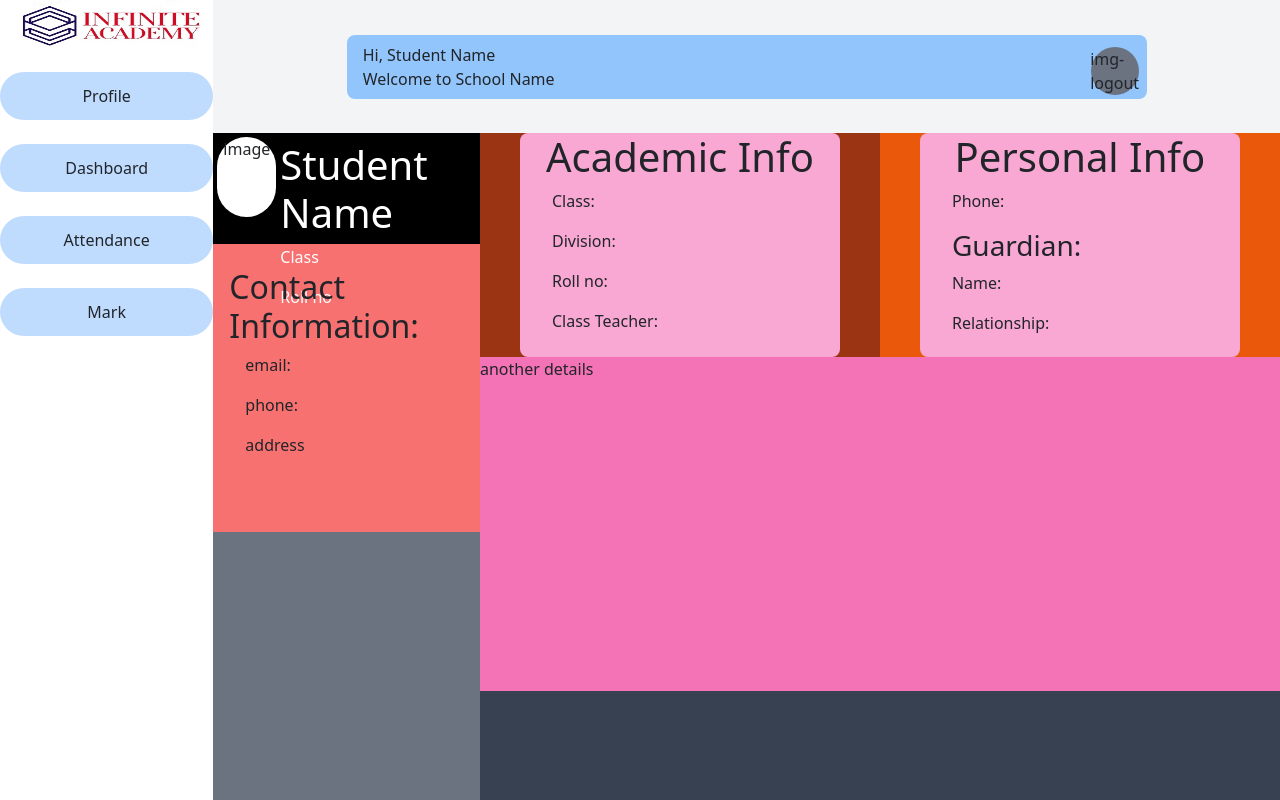
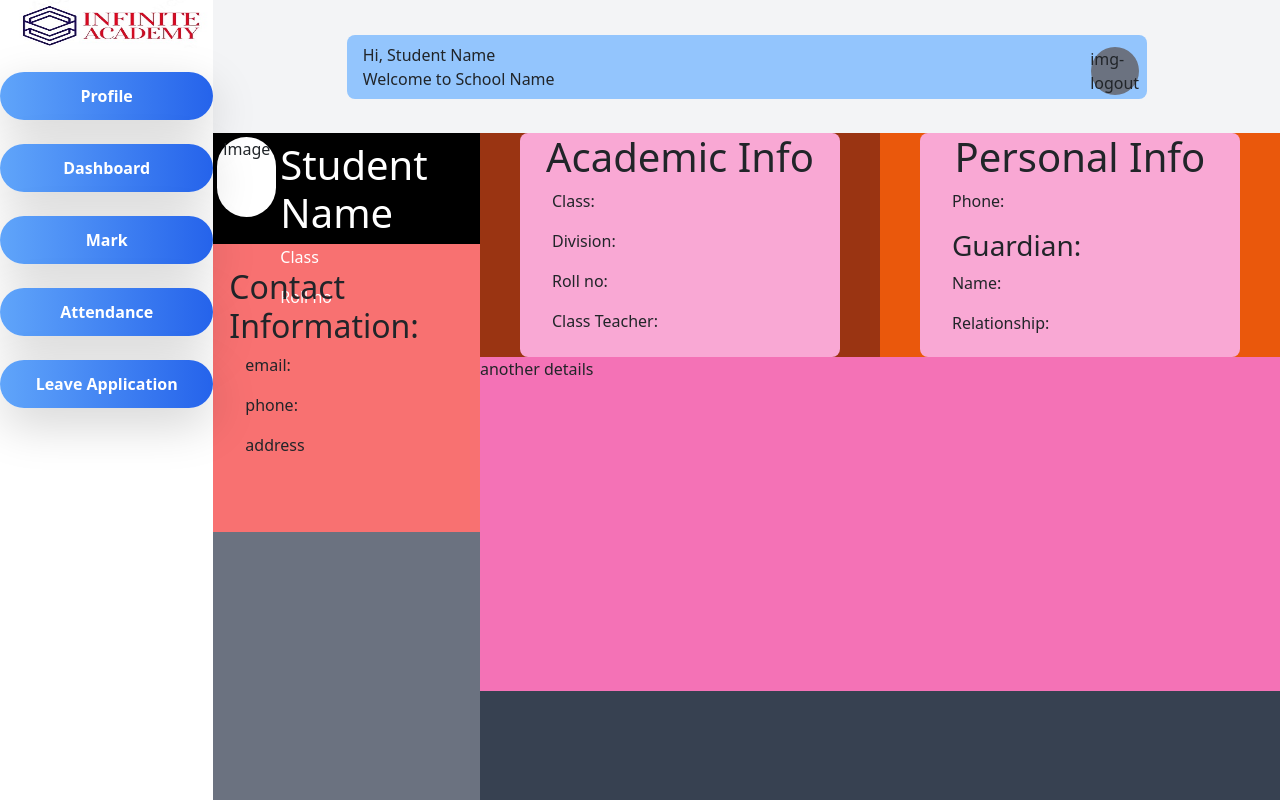
Before and after one commit to jithiee/Infinite-Academy-Frontend, a React (Vite) app in the folder INFINITE/: page /studentprofile in a window 1280 px wide. Built offline with nearby package versions, Linux system fonts and the light colour scheme.

Commit message:
student leave letter form

```diff
--- a/INFINITE/src/App.jsx
+++ b/INFINITE/src/App.jsx
@@ -1,6 +1,5 @@
 
-import Navbar from "./layouts/navbars/Navbar"
-import LoginPage from "./pages/LoginPage"
+
 
 
 
@@ -10,8 +9,7 @@ function App() {
 
   return (
     <>
-<Navbar/>
-{/* <LoginPage/> */}
+
 
 
 
--- /dev/null
+++ b/INFINITE/src/features/profile/components/student/LeaveLetterForm.jsx
@@ -0,0 +1,80 @@
+import React from 'react';
+
+const LeaveLetterForm = () => {
+    return (
+        <div className="min-h-screen bg-gray-100 flex items-center justify-center py-12 px-4 sm:px-6 lg:px-8  ">
+            <div className="max-w-md w-full space-y-8 bg-white p-10 rounded-lg shadow-lg">
+                <div>
+                    <h2 className="text-center text-3xl font-extrabold text-gray-900">Student Leave Application</h2>
+                    <p className="mt-2 text-center text-sm text-gray-600">
+                        Please fill in the details below
+                    </p>
+                </div>
+                <form className="mt-8 space-y-6" action="#" method="POST">
+                    <div className="rounded-md shadow-sm -space-y-px">
+                        <div>
+                            <label htmlFor="student-name" className="sr-only">Student Name</label>
+                            <input id="student-name" name="student-name" type="text" required
+                                className="appearance-none rounded-none relative block w-full px-3 py-2 border border-gray-300 placeholder-gray-500 text-gray-900 rounded-t-md focus:outline-none focus:ring-indigo-500 focus:border-indigo-500 focus:z-10 sm:text-sm"
+                                placeholder="Student Name" />
+                        </div>
+                        <div>
+                            <label htmlFor="class" className="sr-only">Class</label>
+                            <input id="class" name="class" type="text" required
+                                className="appearance-none rounded-none relative block w-full px-3 py-2 border border-gray-300 placeholder-gray-500 text-gray-900 focus:outline-none focus:ring-indigo-500 focus:border-indigo-500 focus:z-10 sm:text-sm"
+                                placeholder="Class" />
+                        </div>
+                        <div>
+                            <label htmlFor="division" className="sr-only">Division</label>
+                            <input id="division" name="division" type="text" required
+                                className="appearance-none rounded-none relative block w-full px-3 py-2 border border-gray-300 placeholder-gray-500 text-gray-900 focus:outline-none focus:ring-indigo-500 focus:border-indigo-500 focus:z-10 sm:text-sm"
+                                placeholder="Division" />
+                        </div>
+                        <div>
+                            <label htmlFor="classteacher" className="sr-only">Class Teacher</label>
+                            <select id="classteacher" name="classteacher" required
+                                className="appearance-none rounded-none relative block w-full px-3 py-2 border border-gray-300 placeholder-gray-500 text-gray-900 focus:outline-none focus:ring-indigo-500 focus:border-indigo-500 focus:z-10 sm:text-sm">
+                                <option value="" disabled selected>Select Class Teacher</option>
+                                <option value="teacher1">Teacher 1</option>
+                                <option value="teacher2">Teacher 2</option>
+                                <option value="teacher3">Teacher 3</option>
+                            </select>
+                        </div>
+                        <div>
+                            <label htmlFor="phone" className="sr-only">Phone</label>
+                            <input id="phone" name="phone" type="number" required
+                                className="appearance-none rounded-none relative block w-full px-3 py-2 border border-gray-300 placeholder-gray-500 text-gray-900 focus:outline-none focus:ring-indigo-500 focus:border-indigo-500 focus:z-10 sm:text-sm"
+                                placeholder="Phone" />
+                        </div>
+                        <div>
+                            <label htmlFor="start-date" className="sr-only">Start Date</label>
+                            <input id="start-date" name="start-date" type="date" required
+                                className="appearance-none rounded-none relative block w-full px-3 py-2 border border-gray-300 placeholder-gray-500 text-gray-900 focus:outline-none focus:ring-indigo-500 focus:border-indigo-500 focus:z-10 sm:text-sm"
+                                placeholder="Start Date" />
+                        </div>
+                        <div>
+                            <label htmlFor="end-date" className="sr-only">End Date</label>
+                            <input id="end-date" name="end-date" type="date" required
+                                className="appearance-none rounded-none relative block w-full px-3 py-2 border border-gray-300 placeholder-gray-500 text-gray-900 rounded-b-md focus:outline-none focus:ring-indigo-500 focus:border-indigo-500 focus:z-10 sm:text-sm"
+                                placeholder="End Date" />
+                        </div>
+                        <div>
+                            <label htmlFor="reason" className="sr-only">Reason for Leave</label>
+                            <textarea id="reason" name="reason" rows="3" required
+                                className="appearance-none rounded-none relative block w-full px-3 py-2 border border-gray-300 placeholder-gray-500 text-gray-900 focus:outline-none focus:ring-indigo-500 focus:border-indigo-500 focus:z-10 sm:text-sm"
+                                placeholder="Reason for Leave"></textarea>
+                        </div>
+                    </div>
+                    <div>
+                        <button type="submit"
+                            className="group relative w-full flex justify-center py-2 px-4 border border-transparent text-sm font-medium rounded-md text-white bg-indigo-600 hover:bg-indigo-700 focus:outline-none focus:ring-2 focus:ring-offset-2 focus:ring-indigo-500">
+                            Apply for Leave
+                        </button>
+                    </div>
+                </form>
+            </div>
+        </div>
+    );
+}
+
+export default LeaveLetterForm;
--- a/INFINITE/src/features/profile/components/student/StudentProfile.jsx
+++ b/INFINITE/src/features/profile/components/student/StudentProfile.jsx
@@ -4,6 +4,7 @@ import Sidebar from "../../../../layouts/sidebar/Sidebar"
 import StudentDashboard from '../student/StudentDashboard';
 import StudentMark from '../student/StudentMark';
 import StudentAttendence from '../student/StudentAttendence'
+import LeaveLetterForm from './LeaveLetterForm';
 
 const Profile = () => {
   const [isSidebarOpen, setIsSidebarOpen] = useState(false);
@@ -42,7 +43,7 @@ const Profile = () => {
               <button onClick={toggleSidebar} className="text-2xl lg:hidden mr-4">
                 <AiOutlineMenu />
               </button>
-              <div className='pl-4'>
+              <div className='pl-4 ' >
                 Hi, Student Name <br /> Welcome to School Name
               </div>
             </div>
@@ -96,6 +97,7 @@ const Profile = () => {
            {activeComponent === 'dashboard' && <StudentDashboard/>}
            {activeComponent === 'mark' && <StudentMark/>}
            {activeComponent === 'attendence' && <StudentAttendence/>}
+           {activeComponent === 'leaveform' && <LeaveLetterForm/>}
 
       </div>
     </div>
--- a/INFINITE/src/layouts/navbars/Navbar.jsx
+++ b/INFINITE/src/layouts/navbars/Navbar.jsx
@@ -22,7 +22,7 @@ const Navbar = () => {
   }, [searchRef]);
 
   return (
-    <div className='bg-white w-full h-16 flex items-center justify-between border-b border-solid border-b-slate-200 sticky top-0 z-10'>
+    <div className='bg-white w-full h-16 flex items-center justify-between border-b border-solid border-b-slate-200 sticky top-0 z-10 '>
       <div className='w-80 flex items-center justify-center md:justify-center'>
         <img src={logoImage} alt="logo" className='w-44 h-10' />
       </div>
@@ -32,7 +32,7 @@ const Navbar = () => {
             <NavLink
               to='/'
               className={({ isActive }) =>
-                `cursor-pointer font-semibold no-underline ${isActive ? "text-blue-600" : "text-gray-700"}`
+                `cursor-pointer  font-semibold no-underline ${isActive ? "text-blue-600" : "text-gray-700"}`
               }
             >
               Home
--- a/INFINITE/src/layouts/sidebar/Sidebar.jsx
+++ b/INFINITE/src/layouts/sidebar/Sidebar.jsx
@@ -4,28 +4,88 @@ import { CgProfile } from "react-icons/cg";
 import { MdDashboard } from "react-icons/md";
 import { FaCalendarAlt } from "react-icons/fa";
 import { PiExamBold } from "react-icons/pi";
-const Sidebar = ({ isSidebarOpen, sidebarRef,setActiveComponent }) => {
+import {Link} from 'react-router-dom'
+
+
+const Sidebar = ({ isSidebarOpen, sidebarRef, setActiveComponent }) => {
   return (
-    <div className={`bg-white w-1/6 h-screen flex flex-col gap-4 fixed lg:relative z-10 transform ${isSidebarOpen ? 'translate-x-0' : '-translate-x-full'} lg:translate-x-0 transition-transform duration-300 ease-in-out`}>
+    <div className={`bg-white w-1/6 h-screen flex flex-col gap-4 fixed lg:relative z-10 transform ${isSidebarOpen ? 'translate-x-0' : '-translate-x-full'} lg:translate-x-0 transition-transform duration-300 ease-in-out  `}>
+            <Link
+             to='/'
+            >
       <div ref={sidebarRef} className='bg-blue-200 h-12 flex justify-center items-center'>
-        <img src={schoolicon} alt="schoolimg" className='w-full h-full' />
+            <img src={schoolicon} alt="schoolimg" className='w-full h-full' />
       </div>
-      <div className='bg-blue-200 h-12 rounded-full flex justify-center items-center hover:bg-red-300' onClick={() => setActiveComponent('profile')}>
-        <span className='block lg:hidden'><CgProfile /></span>
-        <span className="hidden lg:block">Profile</span>
+            </Link>
+
+      <div
+        className="bg-gradient-to-r from-blue-400 to-blue-600 h-12 rounded-full flex justify-center items-center hover:bg-gradient-to-r hover:from-red-400 hover:to-red-600 transition-all duration-700 ease-in-out shadow-lg hover:shadow-xl cursor-pointer px-4 lg:px-6"
+        onClick={() => setActiveComponent('profile')}
+      >
+
+        <span className="block lg:hidden text-white text-xl">
+          <PiExamBold />
+        </span>
+        <span className="hidden lg:block text-white font-semibold">
+          Profile
+        </span>
       </div>
-      <div className='bg-blue-200 h-12 rounded-full flex justify-center items-center hover:bg-red-300' onClick={() => setActiveComponent('dashboard')}>
-        <span className='block lg:hidden'><MdDashboard /></span>
-        <span className="hidden lg:block">Dashboard</span>
+
+      <div
+        className="bg-gradient-to-r from-blue-400 to-blue-600 h-12 rounded-full flex justify-center items-center hover:bg-gradient-to-r hover:from-red-400 hover:to-red-600 transition-all duration-700 ease-in-out shadow-lg hover:shadow-xl cursor-pointer px-4 lg:px-6"
+        onClick={() => setActiveComponent('dashboard')}
+      >
+        <span className="block lg:hidden text-white text-xl">
+          <PiExamBold />
+        </span>
+        <span className="hidden lg:block text-white font-semibold">
+          Dashboard
+        </span>
       </div>
-      <div className='bg-blue-200 h-12 rounded-full flex justify-center items-center hover:bg-red-300' onClick={() => setActiveComponent('attendence')}>
-        <span className='block lg:hidden'><FaCalendarAlt /></span>
-        <span className="hidden lg:block">Attendance</span>
+
+      <div
+        className="bg-gradient-to-r from-blue-400 to-blue-600 h-12 rounded-full flex justify-center items-center hover:bg-gradient-to-r hover:from-red-400 hover:to-red-600 transition-all duration-700 ease-in-out shadow-lg hover:shadow-xl cursor-pointer px-4 lg:px-6"
+        onClick={() => setActiveComponent('mark')}
+      >
+        <span className="block lg:hidden text-white text-xl">
+          <PiExamBold />
+        </span>
+        <span className="hidden lg:block text-white font-semibold">
+          Mark
+        </span>
       </div>
-      <div className='bg-blue-200 h-12 rounded-full flex justify-center items-center hover:bg-red-300' onClick={() => setActiveComponent('mark')}>
-        <span className='block lg:hidden'><PiExamBold /></span>
-        <span className="hidden lg:block">Mark</span>
+
+
+
+
+      <div
+        className="bg-gradient-to-r from-blue-400 to-blue-600 h-12 rounded-full flex justify-center items-center hover:bg-gradient-to-r hover:from-red-400 hover:to-red-600 transition-all duration-700 ease-in-out shadow-lg hover:shadow-xl cursor-pointer px-4 lg:px-6"
+        onClick={() => setActiveComponent('attendence')}
+      >
+        <span className="block lg:hidden text-white text-xl">
+          <PiExamBold />
+        </span>
+        <span className="hidden lg:block text-white font-semibold">
+          Attendance
+        </span>
       </div>
+
+
+
+
+      <div
+        className="bg-gradient-to-r from-blue-400 to-blue-600 h-12 rounded-full flex justify-center items-center hover:bg-gradient-to-r hover:from-red-400 hover:to-red-600 transition-all duration-700 ease-in-out shadow-lg hover:shadow-xl cursor-pointer px-4 lg:px-6"
+        onClick={() => setActiveComponent('leaveform')}
+      >
+        <span className="block lg:hidden text-white text-xl">
+          <PiExamBold />
+        </span>
+        <span className="hidden lg:block text-white font-semibold">
+          Leave Application
+        </span>
+      </div>
+
+
     </div>
   );
 };
--- a/INFINITE/src/main.jsx
+++ b/INFINITE/src/main.jsx
@@ -12,6 +12,7 @@ import PostForm from './features/posts/components/PostForm.jsx'
 import LoginPage from './pages/LoginPage.jsx'
 import RegistrationPage from './pages/RegistrationPage.jsx'
 import StudentProfilePage from './pages/StudentProfilePage.jsx'
+import LeaveLetterForm from './features/profile/components/student/LeaveLetterForm.jsx'
 
 
 
@@ -32,7 +33,9 @@ const router = createBrowserRouter(
     </Route>
 
     <Route path='postform' element={<PostForm/>} />
+
     <Route path='studentprofile' element={<StudentProfilePage/>}/>
+
 
    </Route>
 
```
Also changed, not shown: INFINITE/src/features/about/components/About.jsx (+8 -0 lines), INFINITE/src/features/gallery/components/Gallery.jsx (+4 -6 lines), INFINITE/src/pages/profile/profilepage.jsx (deleted).
